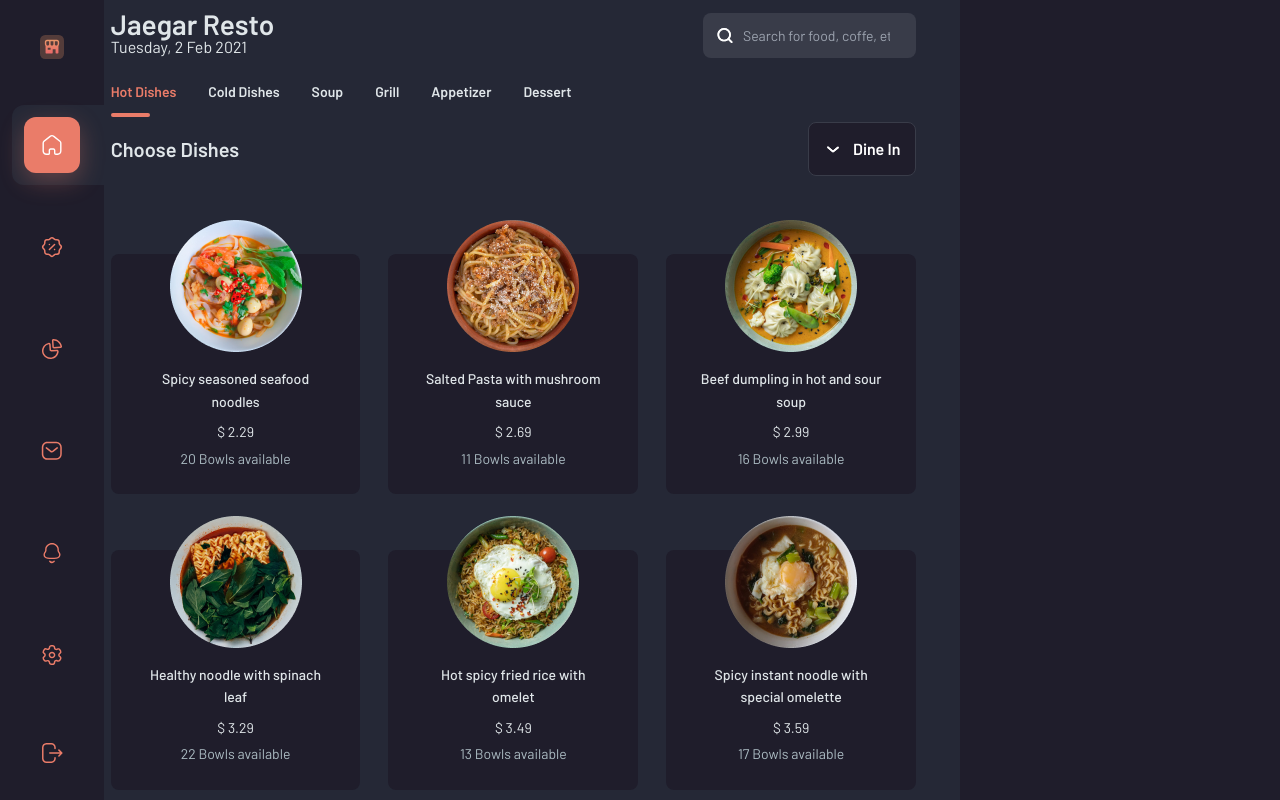
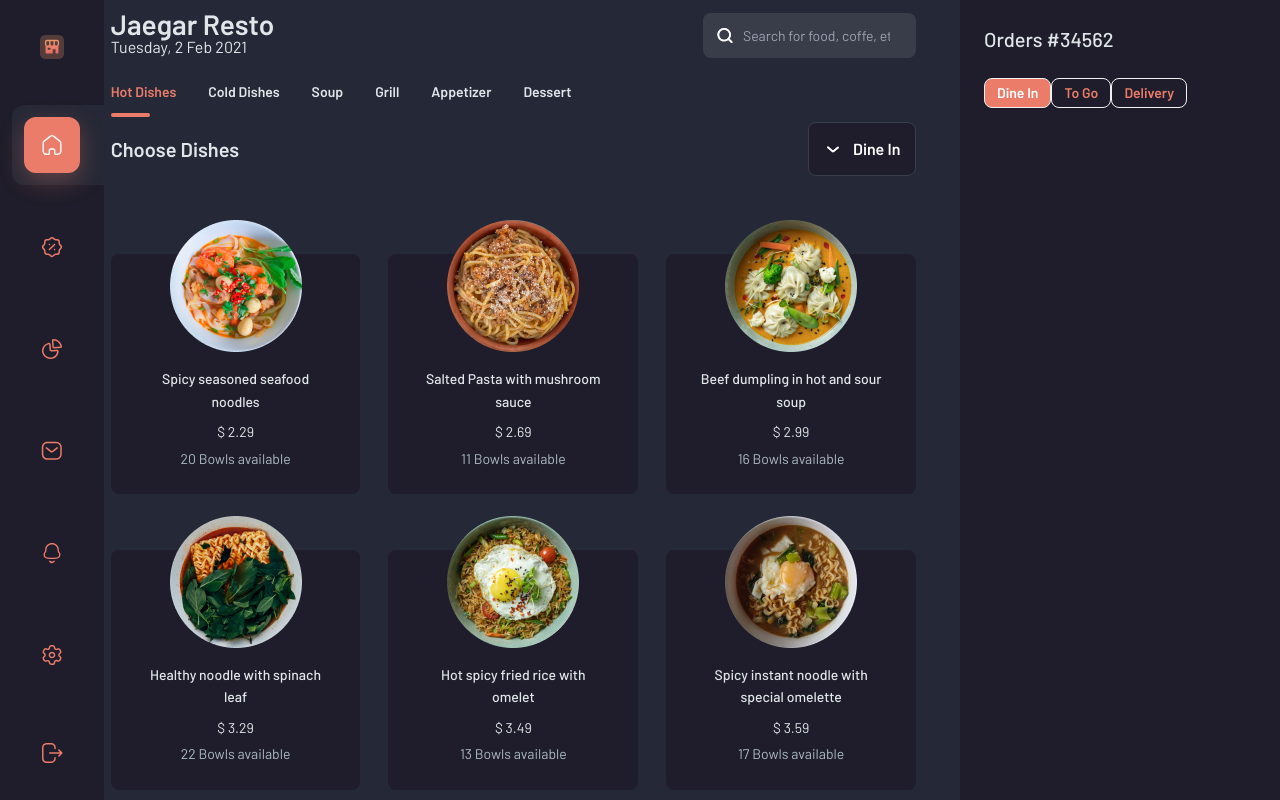
Before and after one commit to khujamov1/Cook, a React (Vite) app: page /home/ in a window 1280 px wide. Shown: the top 800 px of the page. Built offline with nearby package versions, Linux system fonts and the light colour scheme.

Commit message:
calculating component

```diff
--- a/src/App.jsx
+++ b/src/App.jsx
@@ -1,4 +1,4 @@
-import { Route, Routes } from "react-router-dom";
+import { Route, Routes, Navigate } from "react-router-dom";
 import { MainNavbar } from "./components/MainNavbar/MainNavbar";
 import {
 	Dashboard,
@@ -14,12 +14,14 @@ import {
 	HotDishes,
 	ColdDishes,
 } from "./pages";
+import { useEffect } from "react";
 
 function App() {
 	return (
 		<div className="grid grid-cols-12 flex-grow relative">
 			<MainNavbar />
 			<Routes>
+				<Route path="/" element={<Navigate to="/home/" />} />
 				<Route path="home" element={<Home />}>
 					<Route path="" element={<HotDishes />} />
 					<Route path="cold-dishes" element={<ColdDishes />} />
--- a/src/index.css
+++ b/src/index.css
@@ -88,7 +88,6 @@ img {
 }
 
 .active * {
-  display: grid;
   @apply bg-[#EA7C69] rounded-xl;
   box-shadow: 0px 8px 24px 0px #ea7c6952;
   fill: #fff;
@@ -115,3 +114,17 @@ img {
   border: 1px solid #393C49;
   background-color: #1F1D2B;
 }
+
+.active__radio {
+  background-color: #ea7c69;
+  color: #fff;
+}
+
+
+
+#radio0:checked+label,
+#radio1:checked+label,
+#radio2:checked+label {
+  background-color: #ea7c69;
+  color: #fff;
+}
--- a/src/pages/Home/Home.jsx
+++ b/src/pages/Home/Home.jsx
@@ -1,5 +1,6 @@
 import { NavLink, Outlet } from "react-router-dom";
 import { Home_Nav } from "../../constants";
+import { useEffect, useRef, useState } from "react";
 
 export const Home = () => {
 	return (
@@ -39,7 +40,57 @@ export const Home = () => {
 				</nav>
 				<Outlet />
 			</div>
-			<div className="fixed col-start-10 h-screen w-full col-span-3 bg-[#1F1D2B]"></div>
+			<div className="fixed col-start-10 h-screen col-span-3 w-3/12 grow p-6 bg-[#1F1D2B]">
+				<h2 className="text-[20px] font-medium mb-6">Orders #34562</h2>
+				<div className="labels mb-6">
+					<input
+						className="input__radio hidden"
+						type="radio"
+						name="type_meal"
+						id="radio0"
+						value={0}
+						defaultChecked
+					/>
+					<label
+						className="btn bg-inherit text-[#ea7c69] hover:bg-[#EA7C69] hover:text-white text-[14px] font-semibold input_label py-[7px] px-[12px] h-auto min-h-min"
+						htmlFor="radio0">
+						Dine In
+					</label>
+					<input
+						className="input__radio hidden"
+						type="radio"
+						name="type_meal"
+						id="radio1"
+						value={1}
+					/>
+					<label
+						className="btn bg-inherit text-[#ea7c69] hover:bg-[#EA7C69] hover:text-white text-[14px] font-semibold input_label py-[7px] px-[12px] h-auto min-h-min"
+						htmlFor="radio1">
+						To Go
+					</label>
+					<input
+						className="input__radio hidden"
+						type="radio"
+						name="type_meal"
+						id="radio2"
+						value={2}
+					/>
+					<label
+						className="btn bg-inherit text-[#ea7c69] hover:bg-[#EA7C69] hover:text-white text-[14px] font-semibold input_label py-[7px] px-[12px] h-auto min-h-min"
+						htmlFor="radio2">
+						Delivery
+					</label>
+				</div>
+				<table className="flex">
+					{/* <thead>
+						<th>
+							<td>Item</td>
+							<td>Qty</td>
+							<td>Price</td>
+						</th>
+					</thead> */}
+				</table>
+			</div>
 		</>
 	);
 };
--- a/tailwind.config.js
+++ b/tailwind.config.js
@@ -8,7 +8,7 @@ export default {
 
 	daisyui: {
 		themes: false,
-		darkTheme: "",
+		darkTheme: null,
 		base: false, // applies background color and foreground color for root element by default
 		styled: true, // include daisyUI colors and design decisions for all components
 		utils: true, // adds responsive and modifier utility classes
```
